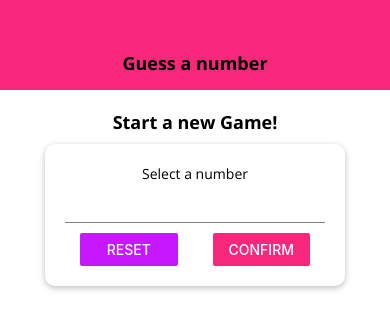
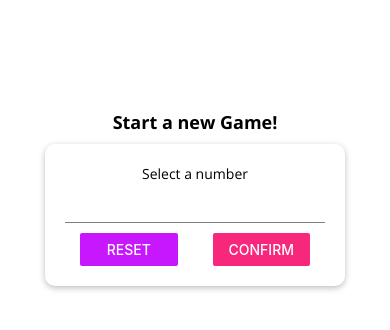
Before and after one commit to AVDGabriel/GuessTheNumber, a React Native app: screen / in a window 390 px wide. Shown: the top 330 px of the page. Built offline with nearby package versions, Linux system fonts and the light colour scheme.

Commit message:
introducing the platform api

```diff
--- a/components/Header.js
+++ b/components/Header.js
@@ -1,12 +1,12 @@
 import React from "react";
-import { View, Text, StyleSheet } from 'react-native';
+import { View, StyleSheet, Platform } from 'react-native';
 import Colors from "../constants/colors"
 import TitleText from '../components/TitleText';
 
 const Header = props => {
     return (
         <View style={styles.header}>
-            <TitleText style={styles.headerTitle}>
+            <TitleText style={styles.title}>
                 {props.title}
             </TitleText>
         </View>
@@ -18,14 +18,14 @@ const styles = StyleSheet.create({
         width: "100%",
         height: 90,
         paddingTop: 36,
-        backgroundColor: Colors.primary,
+        backgroundColor: Platform.OS === 'android' ? Colors.primary : 'white',
         alignItems: 'center',
-        justifyContent: 'center'
+        justifyContent: 'center',
+        borderBottomColor: Platform.OS === 'ios' ? '#ccc' : 'transparent',
+        borderBottomWidth: Platform.OS === 'ios' ? 1 : 0
     },
-    headerTitle: {
-        color: 'black',
-        fontSize: 18,
-        fontFamily: 'open-sans-bold'
+    title: {
+        color: Platform.OS === 'ios' ? Colors.primary : 'white'
     }
 });
 
```
